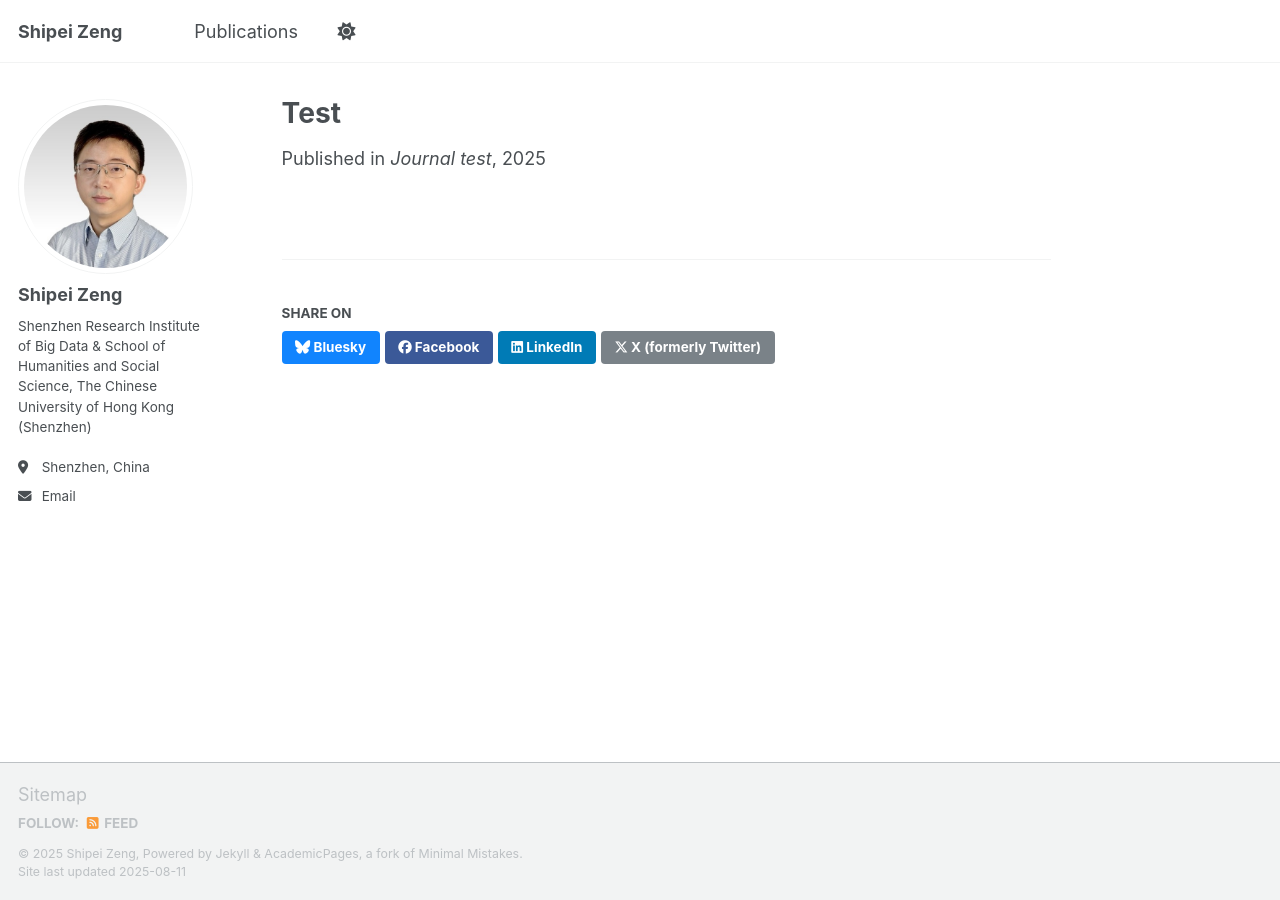
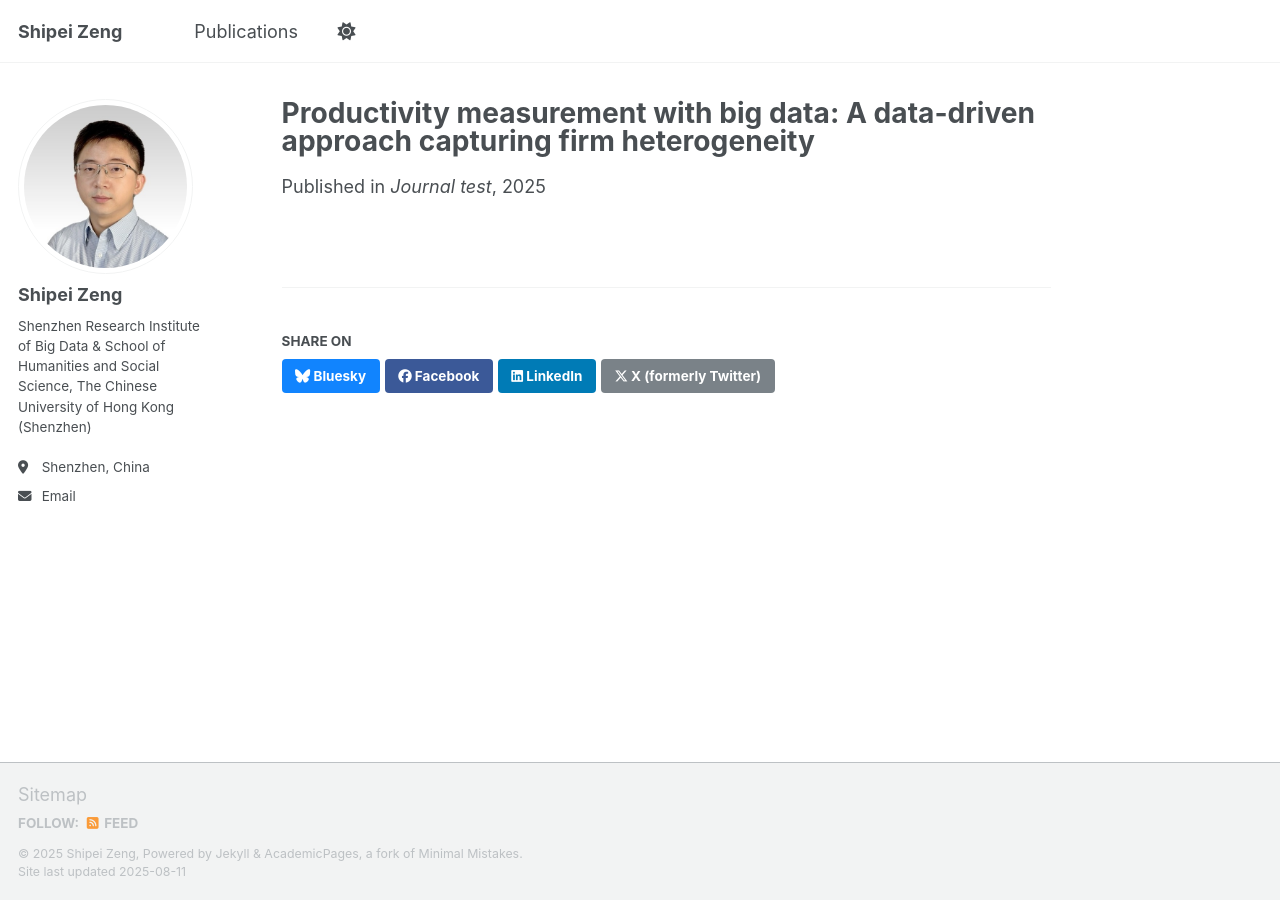
Before and after one commit to shipei-zeng/shipei-zeng.github.io, a Jekyll site: the page built from _publications/2025-06-08-paper-title-number.md, in a window 1280 px wide. Built offline with Jekyll 4.4.1, drawn with Linux system fonts in a browser that asks for light colours; a script that is not in the unit is left out.

Commit message:
Update 2025-06-08-paper-title-number.md

```diff
--- a/_publications/2025-06-08-paper-title-number.md
+++ b/_publications/2025-06-08-paper-title-number.md
@@ -1,8 +1,8 @@
 ---
-title: "Test"
+title: "Productivity measurement with big data: A data-driven approach capturing firm heterogeneity"
 collection: publications
-category: conferences
-excerpt: 'Authors'
+category: manuscripts
+excerpt: '**Shipei Zeng**, Kevin Fox*'
 date: 2025-06-08
 venue: 'Journal test'
 paperurl: 'https://onlinelibrary.wiley.com/doi/10.1111/1467-8462.70014'
```
